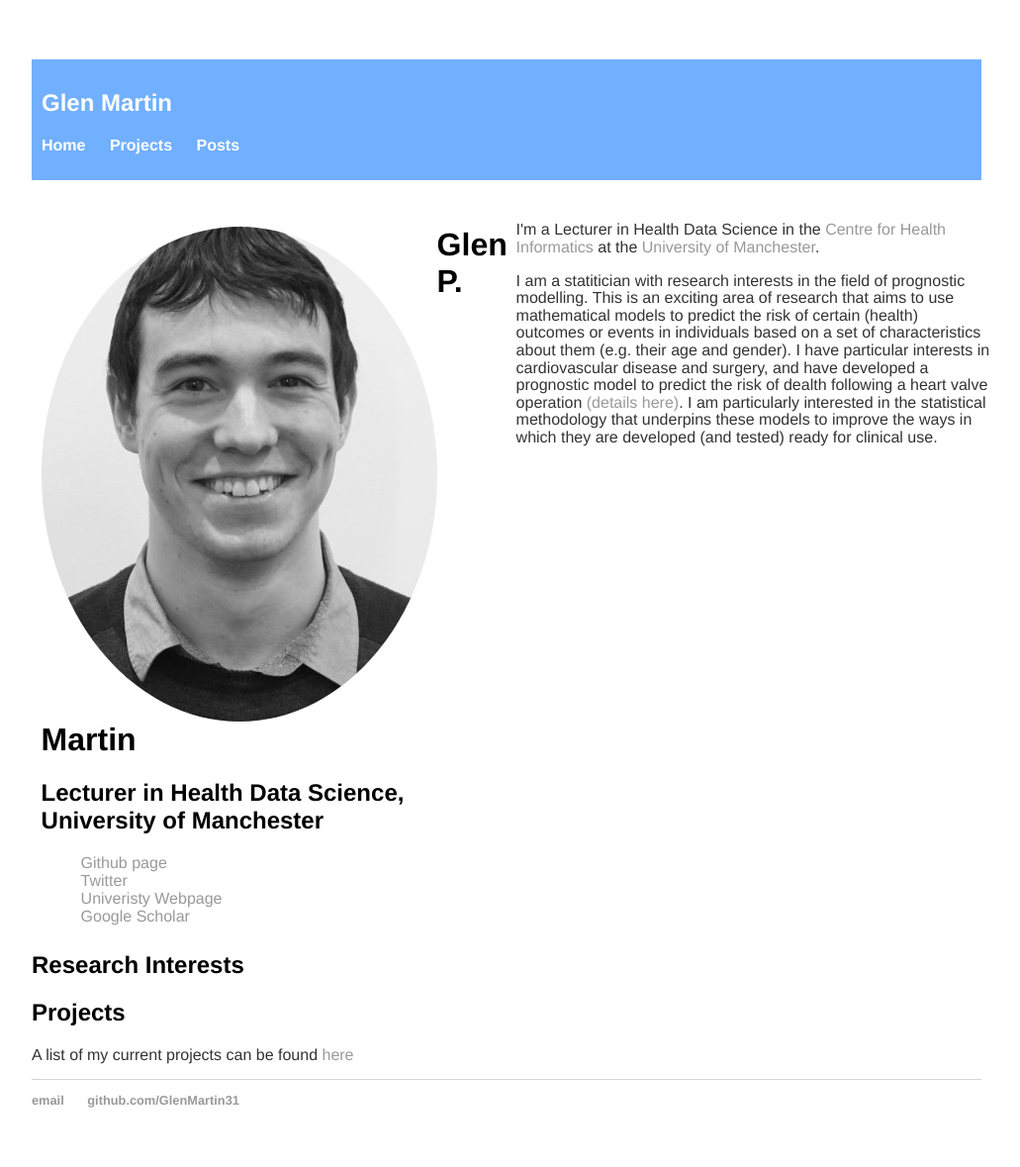
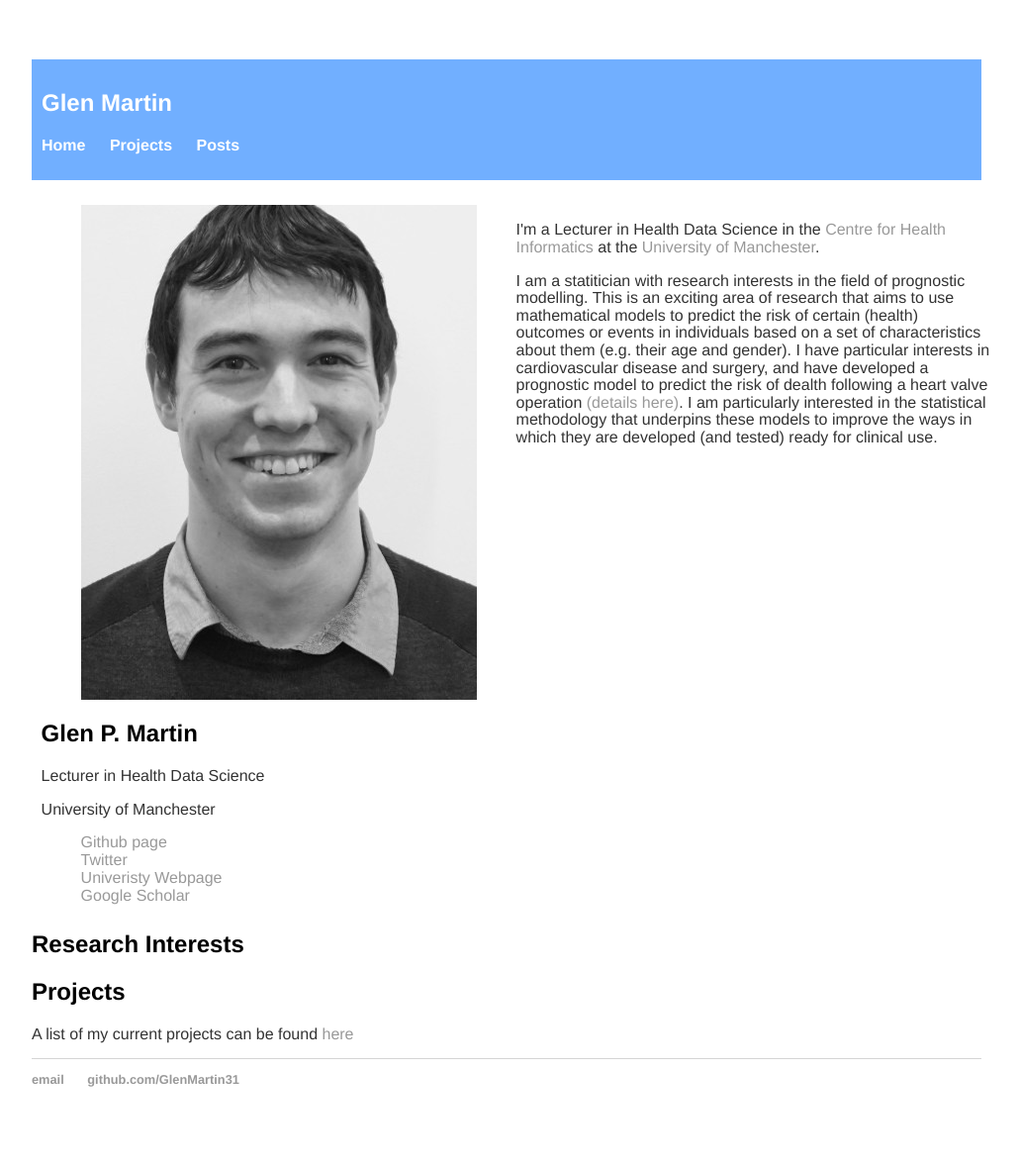
Before and after one commit to GlenMartin31/GlenMartin31.github.io, a Jekyll site: the page built from index.html, in a window 1280 px wide. Shown: the whole page at 99% size, without its empty margins (128-1159 px from the left). Built offline with Jekyll 4.4.1, drawn with Linux system fonts in a browser that asks for light colours; after the commit the page ends 1158 px from its top, so only the background shows below that.

Commit message:
Update image

```diff
--- a/css/main.css
+++ b/css/main.css
@@ -27,17 +27,12 @@ footer {
 	margin-bottom: 16px;
 }
 .img-with-text {
-    text-align: justify;
+    text-align: centre;
     width: [width of img];
 }
 .img-with-text img {
     display: block;
     margin: 0 auto;
-}
-.iconDetails {
-	margin-left:2%;
-	float:left;
-	border-radius: 50%;
 }
 .container2 {
     width:100%;
--- a/index.html
+++ b/index.html
@@ -5,9 +5,10 @@ title: Home
 <div class='container2'>
 	<div class="left">
 		<div class="img-with-text">
-			<img src="img/profilepic.jpg" class='iconDetails'>
-			<h1>Glen P. Martin</h1>
-			<h2> Lecturer in Health Data Science, University of Manchester</h2>
+			<img src="img/profilepic.jpg" margin-left="2%" float="left"	border-radius="50%">
+			<h2>Glen P. Martin</h2>
+			<p> Lecturer in Health Data Science</p>
+			<p>University of Manchester</p>
 			<ul style="list-style-type:none;">
 				<li><a href="https://github.com/GlenMartin31">Github page</a> </li>
 				<li><a href="https://twitter.com/glen_martin1?lang=en">Twitter</a></li>
```
